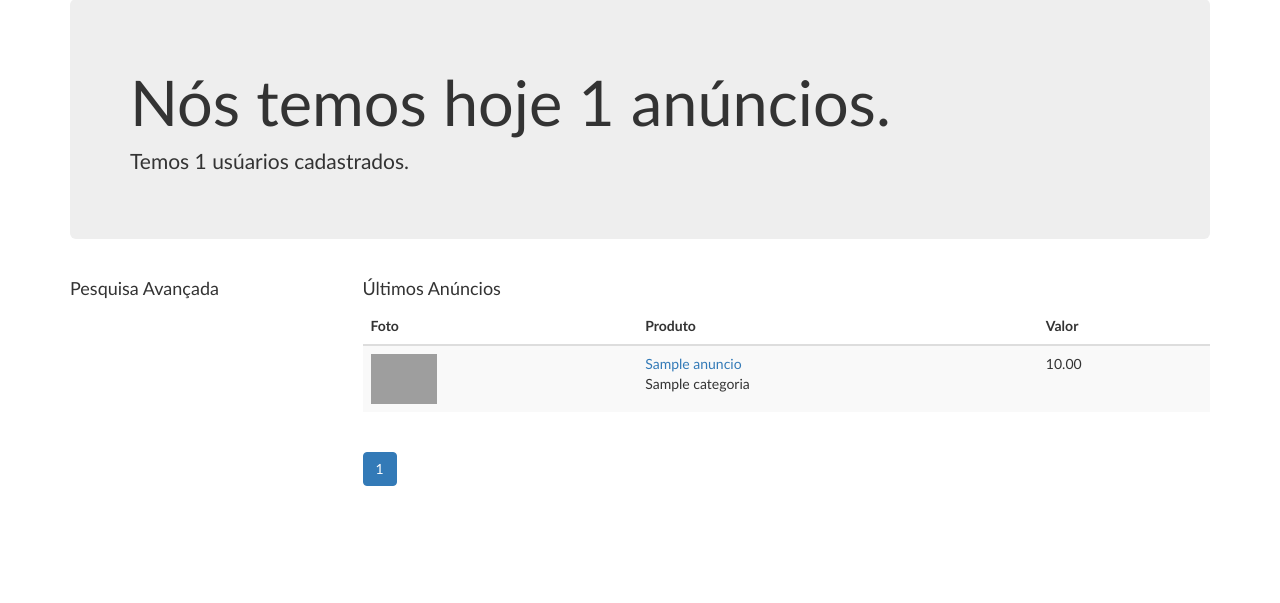
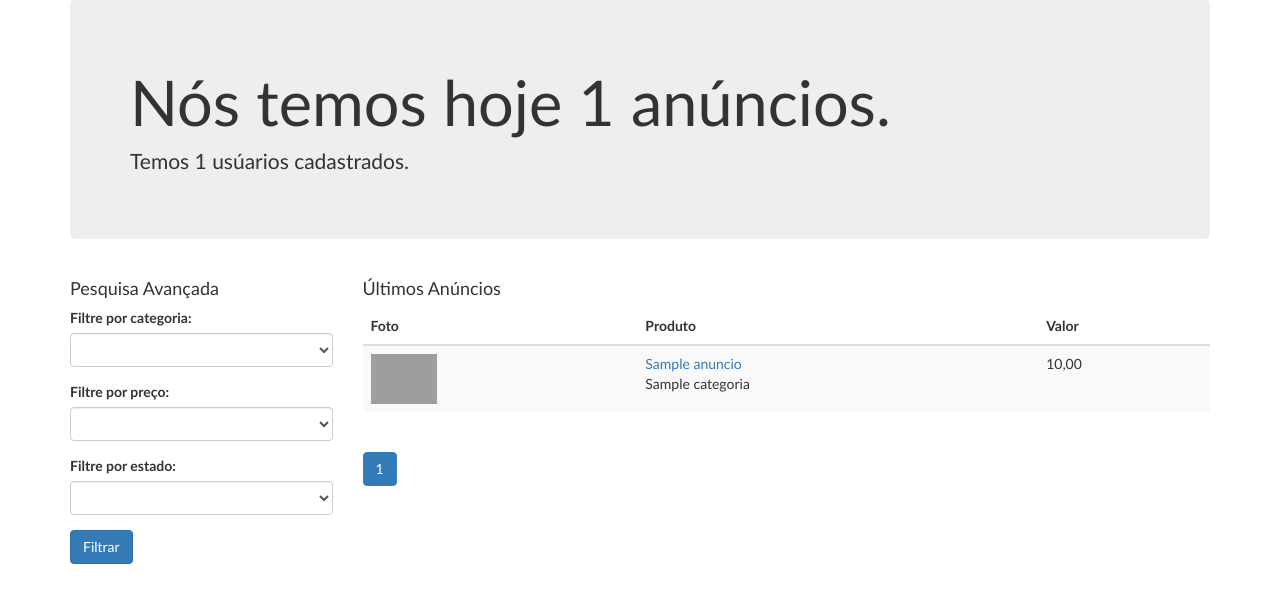
Before and after one commit to rblima0/projeto-classificados, a PHP site: page / in a window 1280 px wide. Shown: the part 73-676 px from the top of the page. Run offline with PHP 8.4, Linux system fonts and the light colour scheme; tables that the repository leaves empty or names only in its code hold one stand-in row (values such as "Sample post"); grey boxes are pictures that could not be loaded.

Commit message:
Pagina do produto, filtros e correções

```diff
--- a/anuncios.php
+++ b/anuncios.php
@@ -36,8 +36,8 @@
                                 <img src="assets/images/anuncios/default.jpg" height="50" alt="Imagem padrão." />
                             <?php endif; ?>
                         </td>
-                        <td><?php echo $anuncio['titulo']; ?></td>
-                        <td><?php echo number_format($anuncio['valor'], 2); ?></td>
+                        <td><a href="produto.php?id=<?php echo $anuncio['id']; ?>"><?php echo $anuncio['titulo']; ?></a></td>
+                        <td><?php echo number_format($anuncio['valor'], 2, ',', '.'); ?></td>
                         <td>
                             <a class="btn btn-default" href="editar-anuncio.php?id=<?php echo $anuncio['id']; ?>">Editar</a>
                             <a class="btn btn-danger" href="excluir-anuncio.php?id=<?php echo $anuncio['id']; ?>">Excluir</a>
--- a/assets/css/style.css
+++ b/assets/css/style.css
@@ -1,5 +1,9 @@
 body {
     font-family: 'Trebuchet MS', 'Lucida Sans Unicode', 'Lucida Grande', 'Lucida Sans', Arial, sans-serif;
+}
+
+p {
+    margin: 0;
 }
 
 .foto-item {
@@ -14,3 +18,14 @@
 .foto-item img {
     width: 140px;
 }
+
+span {
+    font-size: 40px;
+    font-weight: bold;
+    color: #000;
+}
+
+.vendedor {
+    background-color: antiquewhite;
+    padding: 1em 0.5em;
+}
--- a/classes/anuncios.class.php
+++ b/classes/anuncios.class.php
@@ -1,25 +1,73 @@
 <?php
 class Anuncios {
 
-    public function getTotalAnuncios() {
+    public function getTotalAnuncios($filtros) {
         global $pdo;
 
-        $sql = "SELECT COUNT(*) as c FROM anuncios";
+        $filtrostring = array('1=1');
+        if (!empty($filtros['categoria'])) {
+            $filtrostring[] = 'anuncios.id_categoria = :id_categoria';
+        }
+        if (!empty($filtros['preco'])) {
+            $filtrostring[] = 'anuncios.valor BETWEEN :preco1 AND :preco2';
+        }
+        if (!empty($filtros['estado'])) {
+            $filtrostring[] = 'anuncios.estado = :estado';
+        }
+
+        $sql = "SELECT COUNT(*) as c FROM anuncios WHERE " . implode(' AND ', $filtrostring);
         $sql = $pdo->prepare($sql);
+
+        if (!empty($filtros['categoria'])) {
+            $sql->bindValue(':id_categoria', $filtros['categoria']);
+        }
+        if (!empty($filtros['preco'])) {
+            $preco = explode('-', $filtros['preco']);
+            $sql->bindValue(':preco1', $preco[0]);
+            $sql->bindValue(':preco2', $preco[1]);
+        }
+        if (!empty($filtros['estado'])) {
+            $sql->bindValue(':estado', $filtros['estado']);
+        }
+
         $sql->execute();
 
         $row = $sql->fetch();
         return $row['c'];
     }
 
-    public function getUltimosAnuncios($page, $perPage) {
+    public function getUltimosAnuncios($page, $perPage, $filtros) {
         global $pdo;
 
         $offset = ($page - 1) * $perPage;
         $array = array();
 
-        $sql = "SELECT *, (select anuncios_imagens.url from anuncios_imagens where anuncios_imagens.id_anuncio = anuncios.id limit 1) as url, (select categorias.nome from categorias where categorias.id = anuncios.id_categoria) as categoria FROM anuncios ORDER BY id DESC LIMIT $offset, $perPage";
+        $filtrostring = array('1=1');
+        if (!empty($filtros['categoria'])) {
+            $filtrostring[] = 'anuncios.id_categoria = :id_categoria';
+        }
+        if (!empty($filtros['preco'])) {
+            $filtrostring[] = 'anuncios.valor BETWEEN :preco1 AND :preco2';
+        }
+        if (!empty($filtros['estado'])) {
+            $filtrostring[] = 'anuncios.estado = :estado';
+        }
+
+        $sql = "SELECT *, (select anuncios_imagens.url from anuncios_imagens where anuncios_imagens.id_anuncio = anuncios.id limit 1) as url, (select categorias.nome from categorias where categorias.id = anuncios.id_categoria) as categoria FROM anuncios WHERE " . implode(' AND ', $filtrostring) . " ORDER BY id DESC LIMIT $offset, $perPage";
         $sql = $pdo->prepare($sql);
+
+        if (!empty($filtros['categoria'])) {
+            $sql->bindValue(':id_categoria', $filtros['categoria']);
+        }
+        if (!empty($filtros['preco'])) {
+            $preco = explode('-', $filtros['preco']);
+            $sql->bindValue(':preco1', $preco[0]);
+            $sql->bindValue(':preco2', $preco[1]);
+        }
+        if (!empty($filtros['estado'])) {
+            $sql->bindValue(':estado', $filtros['estado']);
+        }
+
         $sql->execute();
 
         if($sql->rowCount() > 0) {
@@ -33,7 +81,7 @@
         global $pdo;
         $array = array();
 
-        $sql = "SELECT *, (select anuncios_imagens.url from anuncios_imagens where anuncios_imagens.id_anuncio = anuncios.id limit 1) as url FROM anuncios WHERE id_usuario = :id_usuario";
+        $sql = "SELECT *, (select anuncios_imagens.url from anuncios_imagens where anuncios_imagens.id_anuncio = anuncios.id limit 1) as url FROM anuncios WHERE id_usuario = :id_usuario ORDER BY id DESC";
         $sql = $pdo->prepare($sql);
         $sql->bindValue(":id_usuario", $_SESSION['cLogin']);
         $sql->execute();
@@ -49,7 +97,7 @@
         global $pdo;
         $array = array();
 
-        $sql = "SELECT * FROM anuncios WHERE id = :id";
+        $sql = "SELECT *, (select categorias.nome from categorias where categorias.id = anuncios.id_categoria) as categoria, (select usuarios.telefone from usuarios where usuarios.id = anuncios.id_usuario) as telefone FROM anuncios WHERE id = :id";
         $sql = $pdo->prepare($sql);
         $sql->bindValue(":id", $id);
         $sql->execute();
--- a/excluir-foto.php
+++ b/excluir-foto.php
@@ -13,7 +13,7 @@
 }
 
 if(isset($id_anuncio)) {
-    header("Location: anuncio.php?id=".$id_anuncio);
+    header("Location: anuncios.php?id=".$id_anuncio);
 } else {
     header("Location: anuncios.php");
 }
--- a/index.php
+++ b/index.php
@@ -3,32 +3,87 @@
 <?php
     require 'classes/anuncios.class.php';
     require 'classes/usuarios.class.php';
+    require 'classes/categorias.class.php';
 
     $a = new Anuncios();
     $u = new Usuarios();
+    $c = new Categorias();
 
-    $total_anuncios = $a->getTotalAnuncios();
+    $filtros = array(
+        'categoria' => '',
+        'preco' => '',
+        'estado' => ''
+    );
+
+    if(isset($_GET['filtros'])) {
+        $filtros = $_GET['filtros'];
+    }
+
+    $total_anuncios = $a->getTotalAnuncios($filtros);
     $total_usuarios = $u->getTotalUsuarios();
 
     $p = 1;
     if(isset($_GET['p']) && !empty($_GET['p'])) {
         $p = addslashes($_GET['p']);
     }
-    $por_pagina = 2;
+    $por_pagina = 4;
     $total_paginas = ceil($total_anuncios / $por_pagina);
 
-    $anuncios = $a->getUltimosAnuncios($p, $por_pagina);
+    $anuncios = $a->getUltimosAnuncios($p, $por_pagina, $filtros);
+
+    // FILTROS
+    $categorias = $c->getLista();
+
 ?>
 
     <div class="container">
         <div class="jumbotron jumbotron-fluid">
-            <h1 class="display-4">Nós temos hoje <?php echo $total_anuncios; ?> anúncios.</h1>
+            <h1>Nós temos hoje <?php echo $total_anuncios; ?> anúncios.</h1>
             <p class="lead">Temos <?php echo $total_usuarios; ?> usúarios cadastrados.</p>
         </div>
 
         <div class="row">
             <div class="col-sm-3">
                 <h4>Pesquisa Avançada</h4>
+
+                <form method="GET">
+
+                    <div class="form-group">
+                        <label for="categoria">Filtre por categoria:</label>
+                        <select class="form-control" name="filtros[categoria]" id="categoria">
+                            <option></option>
+                            <?php foreach ($categorias as $cat) : ?>
+                                <option value="<?php echo $cat['id']; ?>" <?php echo ($cat['id'] == $filtros['categoria']) ? 'selected="selected"' : ''; ?>><?php echo utf8_encode($cat['nome']); ?></option>
+                            <?php endforeach; ?>
+                        </select>
+                    </div>
+
+                    <div class="form-group">
+                    <label for="preco">Filtre por preço:</label>
+                        <select class="form-control" name="filtros[preco]" id="preco">
+                            <option></option>
+                            <option value="0-500" <?php echo ($filtros['preco']=='0-500') ? 'selected="selected"':'';?>>R$ 0 - 500</option>
+                            <option value="501-1000" <?php echo ($filtros['preco']=='501-1000') ? 'selected="selected"':'';?>>R$ 501 - 1000</option>
+                            <option value="1001-2000" <?php echo ($filtros['preco']=='1001-2000') ? 'selected="selected"':'';?>>R$ 1001 - 2000</option>
+                        </select>
+                    </div>
+
+                    <div class="form-group">
+                    <label for="estado">Filtre por estado:</label>
+                        <select class="form-control" name="filtros[estado]" id="estado">
+                            <option></option>
+                            <option value="0" <?php echo ($filtros['estado'] == '0') ? 'selected="selected"' : ''; ?>>Novo</option>
+                            <option value="1" <?php echo ($filtros['estado'] == '1') ? 'selected="selected"' : ''; ?>>Pouco Usado</option>
+                            <option value="2" <?php echo ($filtros['estado'] == '2') ? 'selected="selected"' : ''; ?>>Usado</option>
+                        </select>
+                    </div>
+
+                    <div class="form-group">
+                        <input class="btn btn-primary" type="submit" value="Filtrar">
+                    </div>
+
+                </form>
+
             </div>
             <div class="col-sm-9">
                 <h4>Últimos Anúncios</h4>
@@ -59,12 +114,8 @@
                                 </td>
 
                                 <td>
-                                    <?php echo number_format($anuncio['valor'], 2); ?>
+                                    <?php echo number_format($anuncio['valor'], 2, ',', '.'); ?>
                                 </td>
-                                <!-- <td>
-                                    <a class="btn btn-default" href="editar-anuncio.php?id=<?php echo $anuncio['id']; ?>">Editar</a>
-                                    <a class="btn btn-danger" href="excluir-anuncio.php?id=<?php echo $anuncio['id']; ?>">Excluir</a>
-                                </td> -->
                             </tr>
                         <?php endforeach; ?>
                     </tbody>
@@ -72,7 +123,10 @@
 
                 <ul class="pagination">
                     <?php for ($i=1; $i <= $total_paginas; $i++): ?>
-                        <li class="<?php echo ($p == $i) ? 'active': ''; ?>"><a href="index.php?p=<?php echo $i; ?>"><?php echo $i; ?></a></li>
+                            <li class="<?php echo ($p == $i) ? 'active': ''; ?>"><a href="index.php?<?php
+                            $w = $_GET;
+                            $w['p'] = $i;
+                            echo http_build_query($w); ?>"><?php echo $i; ?></a></li>
                     <?php endfor; ?>
                 </ul>
             </div>
```
Also changed, not shown: produto.php (added, +54 -0 lines), 6 other files.
